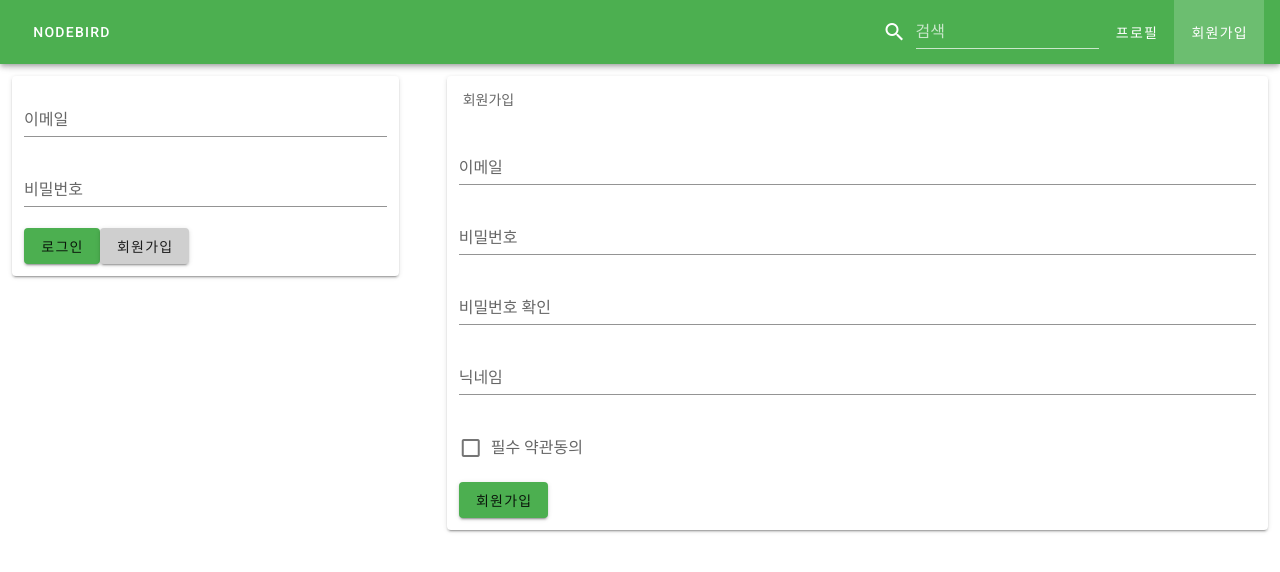
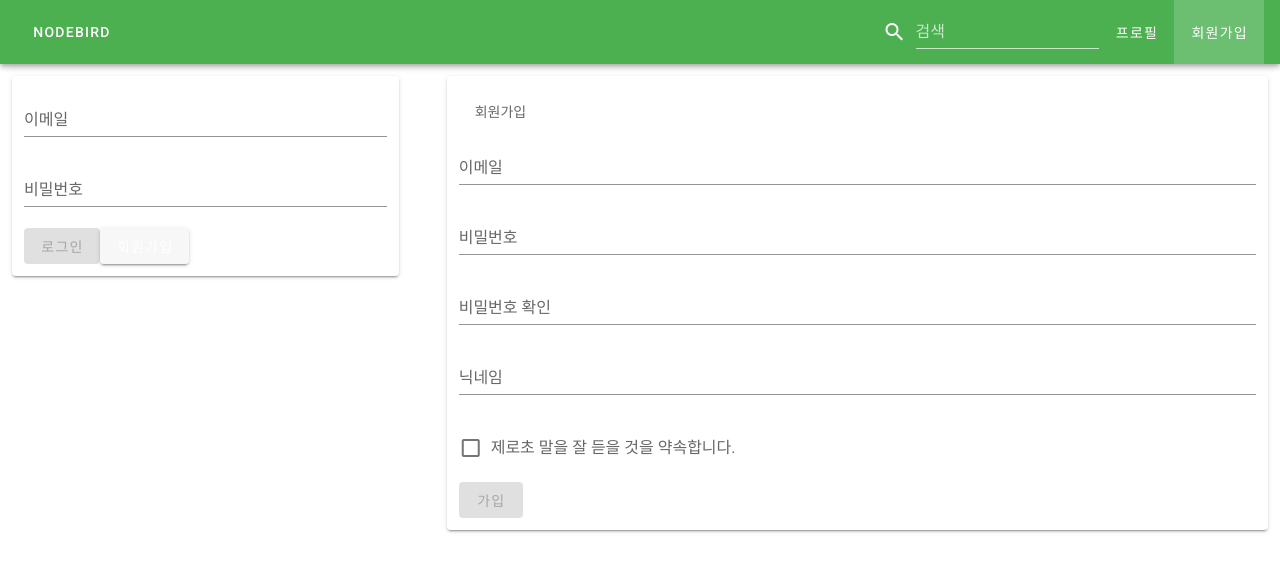
Before and after one commit to geunheejung/vue-nodebird, a Nuxt app in the folder front/: page /signup in a window 1280 px wide. Shown: the top 572 px of the page. Built offline with nearby package versions, Linux system fonts and the light colour scheme.

Commit message:
signup, login form.

```diff
--- a/front/components/LoginForm.vue
+++ b/front/components/LoginForm.vue
@@ -1,12 +1,29 @@
 <template>
   <v-container>
     <v-card>
-      <v-form>
+      <v-form ref="form" v-model="valid" @submit.prevent="onSubmitForm">
         <v-container>
-          <v-text-field label="이메일" type="email" required />
-          <v-text-field label="비밀번호" type="password" required />
-          <v-btn color="green">로그인</v-btn>
-          <v-btn nuxt to="/signup">회원가입</v-btn>
+          <v-text-field
+            v-model="userId"
+            label="이메일"
+            :rules="userIdRules"
+            required
+          />
+          <v-text-field
+            v-model="password"
+            label="비밀번호"
+            type="password"
+            :rules="passwordRules"
+            required
+          />
+          <v-btn
+            color="green"
+            class="white--text"
+            type="submit"
+            :disabled="!valid"
+            >로그인</v-btn
+          >
+          <v-btn class="white--text" nuxt to="/signup">회원가입</v-btn>
         </v-container>
       </v-form>
     </v-card>
@@ -14,7 +31,22 @@
 </template>
 
 <script>
-export default {};
+export default {
+  data() {
+    return {
+      valid: false,
+      userId: "",
+      userIdRules: [(v) => !!v || "이메일은 필수입니다."],
+      password: "",
+      passwordRules: [(v) => !!v || "비밀번호는 필수입니다."],
+    };
+  },
+  methods: {
+    onSubmitForm() {
+      const isValid = this.$refs.form.validate();
+    },
+  },
+};
 </script>
 
 <style></style>
--- a/front/layouts/default.vue
+++ b/front/layouts/default.vue
@@ -16,16 +16,26 @@
             hide-details
             :style="{ display: 'flex', alignItems: 'center' }"
           />
-          <v-btn text nuxt to="/profile">
+          <v-btn
+            text
+            nuxt
+            to="/profile"
+            :style="{ display: 'flex', alignItems: 'center' }"
+          >
             <div>프로필</div>
           </v-btn>
-          <v-btn text nuxt to="/signup">
+          <v-btn
+            text
+            nuxt
+            to="/signup"
+            :style="{ display: 'flex', alignItems: 'center' }"
+          >
             <div>회원가입</div>
           </v-btn>
         </v-toolbar-items>
       </v-toolbar>
     </nav>
-    <v-row no-getters>
+    <v-row no>
       <v-col cols="12" md="4">
         <login-form></login-form>
       </v-col>
--- a/front/pages/signup.vue
+++ b/front/pages/signup.vue
@@ -1,17 +1,51 @@
 <template>
   <v-container>
     <v-card>
-      <v-subheader>회원가입</v-subheader>
-      <v-form>
-        <v-container>
-          <v-text-field label="이메일" type="email" required />
-          <v-text-field label="비밀번호" type="password" required />
-          <v-text-field label="비밀번호 확인" type="password" required />
-          <v-text-field label="닉네임" type="text" required />
-          <v-checkbox label="필수 약관동의" required />
-          <v-btn color="green" type="submit">회원가입</v-btn>
-        </v-container>
-      </v-form>
+      <v-container>
+        <v-subheader>회원가입</v-subheader>
+        <v-form ref="form" v-model="valid" @submit.prevent="onSubmitForm">
+          <v-text-field
+            v-model="userId"
+            label="이메일"
+            :rules="userIdRules"
+            required
+          />
+          <v-text-field
+            v-model="password"
+            label="비밀번호"
+            type="password"
+            :rules="passwordRules"
+            required
+          />
+          <v-text-field
+            v-model="passwordCheck"
+            label="비밀번호 확인"
+            type="password"
+            :rules="passwordCheckRules"
+            required
+          />
+          <v-text-field
+            v-model="nickname"
+            label="닉네임"
+            :rules="nicknameRules"
+            required
+          />
+          <v-checkbox
+            v-model="terms"
+            required
+            label="제로초 말을 잘 듣을 것을 약속합니다."
+            :rules="termsRules"
+          />
+          <v-btn
+            color="green"
+            class="white--text"
+            type="submit"
+            :disabled="!valid"
+          >
+            가입
+          </v-btn>
+        </v-form>
+      </v-container>
     </v-card>
   </v-container>
 </template>
@@ -23,6 +57,29 @@ export default {
       title: "회원가입",
     };
   },
+  data() {
+    return {
+      valid: false,
+      userId: "",
+      userIdRules: [(v) => !!v || "이메일은 필수입니다."],
+      nickname: "",
+      nicknameRules: [(v) => !!v || "닉네임은 필수입니다."],
+      password: "",
+      passwordRules: [(v) => !!v || "비밀번호는 필수입니다."],
+      passwordCheck: "",
+      passwordCheckRules: [
+        (v) => !!v || "비밀번호 확인은 필수입니다.",
+        (v) => v === this.password || "비밀번호가 일치하지 않습니다.",
+      ],
+      terms: false,
+      termsRules: [(v) => !!v || "약관에 동의해야 합니다."],
+    };
+  },
+  methods: {
+    onSubmitForm() {
+      const isValid = this.$refs.form.validate();
+    },
+  },
 };
 </script>
 
```
